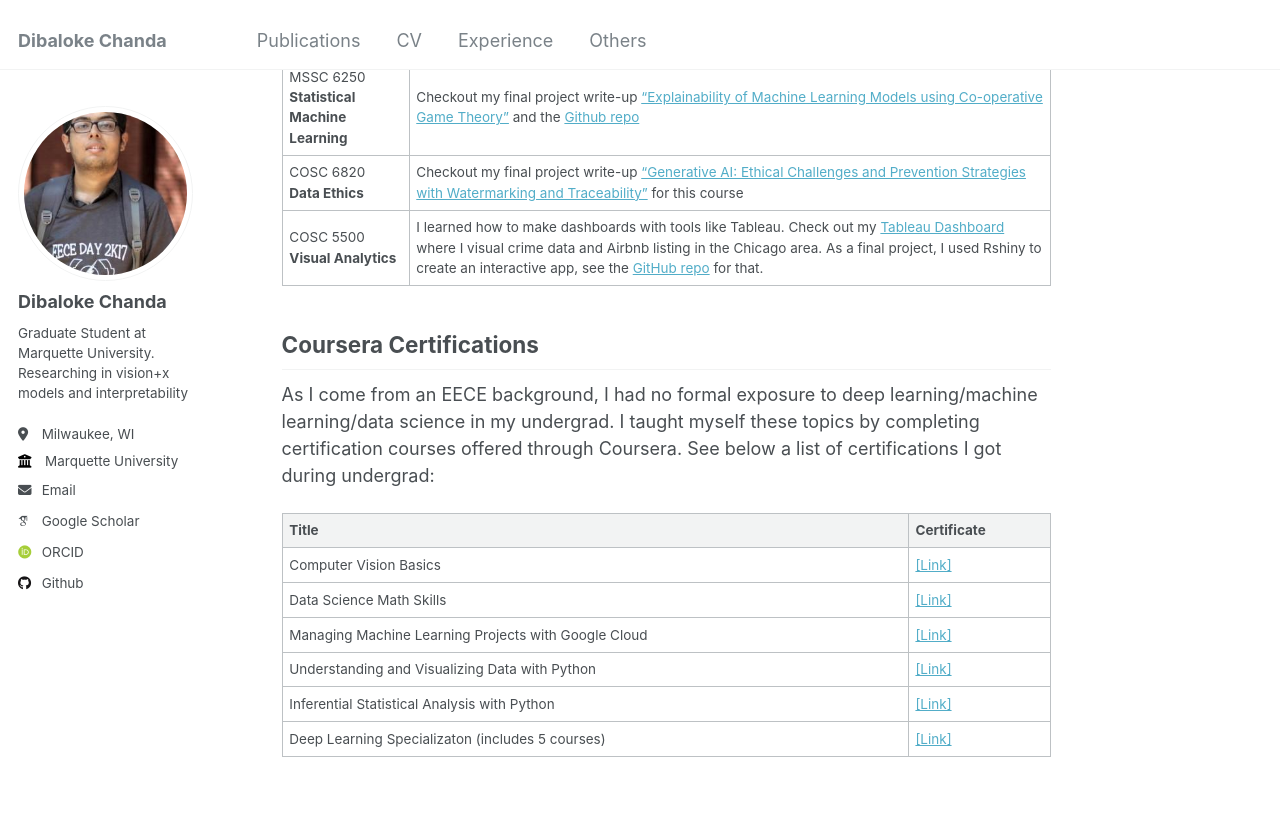
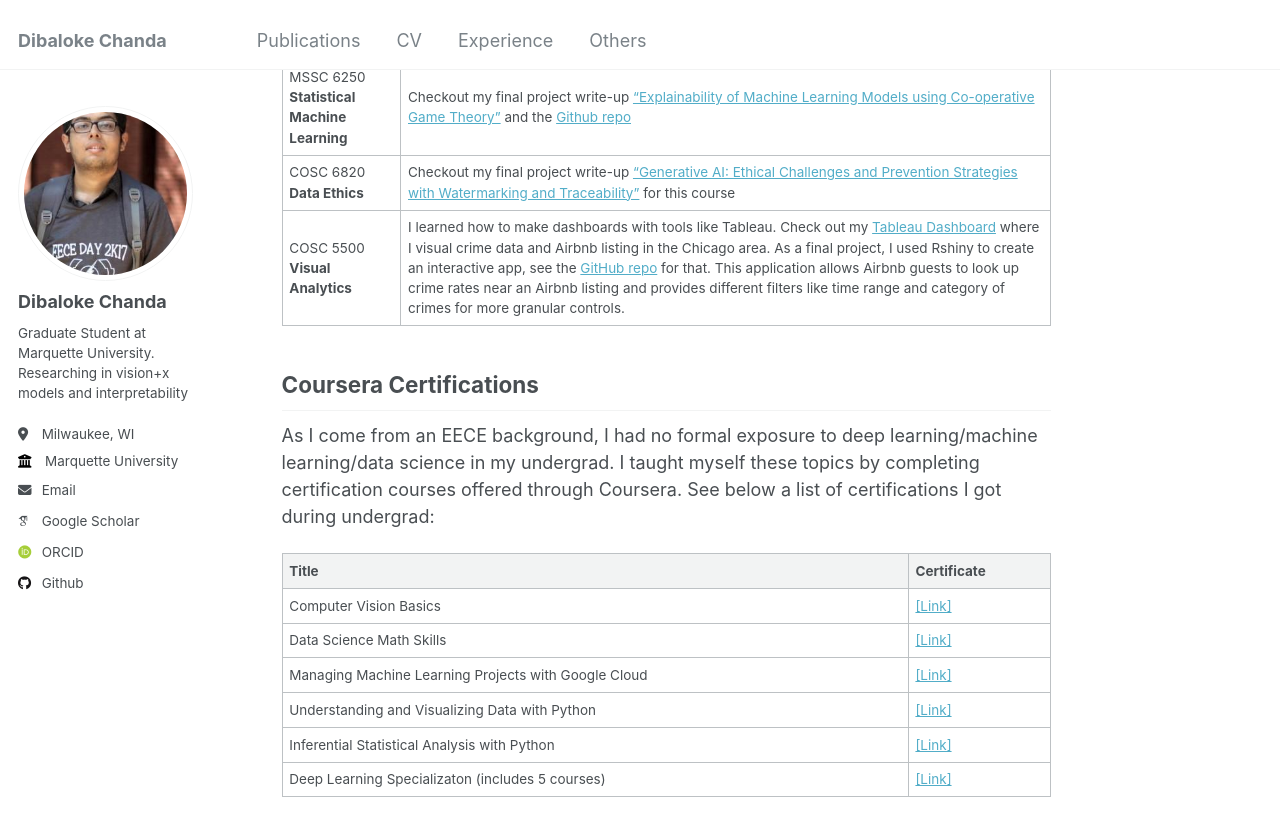
Before and after one commit to dibaloke/dibaloke.github.io, a Jekyll site: the page built from _pages/others.md, in a window 1280 px wide and 900 px high, scrolled down 673 px. Shown: the top 836 px of the window. Built offline with Jekyll 4.4.1, drawn with Linux system fonts in a browser that asks for light colours; some web fonts are replaced.

Commit message:
Update others.md

```diff
--- a/_pages/others.md
+++ b/_pages/others.md
@@ -17,8 +17,8 @@
 | MSSC 5790<br><b>Bayesian Statistics</b>|This was an introductory course in Bayesian stats and it helped to include some advanced distributions to my [blog](https://dibalokechanda.github.io/posts/a-reference-guide-to-distributions-blog/) |
 |COSC 6520<br><b>Data Analytics</b>| I was introduced to R programming language in this course in addition to statistical machine learning topics|
 | MSSC 6250<br><b>Statistical Machine Learning</b> | Checkout my final project write-up <a href="https://dibaloke.github.io/files/MSSC_6250_Project_Dibaloke.pdf" target="_blank"> "Explainability of Machine Learning Models using Co-operative Game Theory"</a> and the [Github repo](https://github.com/dibalokechanda/shapley_mssc_6250)|
-| COSC 6820<br> <b> Data Ethics </b> | Checkout my final project write-up <a href="https://dibaloke.github.io/files/Final_Paper_Data_Ethics_Dibaloke.pdf" target="_blank"> "Generative AI: Ethical Challenges and Prevention Strategies with Watermarking and Traceability"</a> for this course|
-|COSC 5500 <br> <b> Visual Analytics </b> | I learned how to make dashboards with tools like Tableau. Check out my [Tableau Dashboard](https://public.tableau.com/views/DibalokeChandaVisualAnalyticsSpring2024TableauProject_3/Dashboard1?:language=en-GB&:sid=&:redirect=auth&:display_count=n&:origin=viz_share_link) where I visual crime data and Airbnb listing in the Chicago area. As a final project, I used Rshiny to create an interactive app, see the [GitHub repo](https://github.com/dibalokechanda/Viz_Analytics_Final_Project) for that.|
+| COSC 6820<br> <b> Data Ethics </b> |Checkout my final project write-up <a href="https://dibaloke.github.io/files/Final_Paper_Data_Ethics_Dibaloke.pdf" target="_blank"> "Generative AI: Ethical Challenges and Prevention Strategies with Watermarking and Traceability"</a> for this course|
+|COSC 5500 <br> <b> Visual Analytics </b> | I learned how to make dashboards with tools like Tableau. Check out my [Tableau Dashboard](https://public.tableau.com/views/DibalokeChandaVisualAnalyticsSpring2024TableauProject_3/Dashboard1?:language=en-GB&:sid=&:redirect=auth&:display_count=n&:origin=viz_share_link) where I visual crime data and Airbnb listing in the Chicago area. As a final project, I used Rshiny to create an interactive app, see the [GitHub repo](https://github.com/dibalokechanda/Viz_Analytics_Final_Project) for that. This application allows Airbnb guests to look up crime rates near an Airbnb listing and provides different filters like time range and category of crimes for more granular controls.
 
 ## Coursera Certifications
 As I come from an EECE background, I had no formal exposure to deep learning/machine learning/data science in my undergrad. I taught myself these topics by completing certification courses offered through Coursera. See below a list of certifications I got during undergrad:
```
